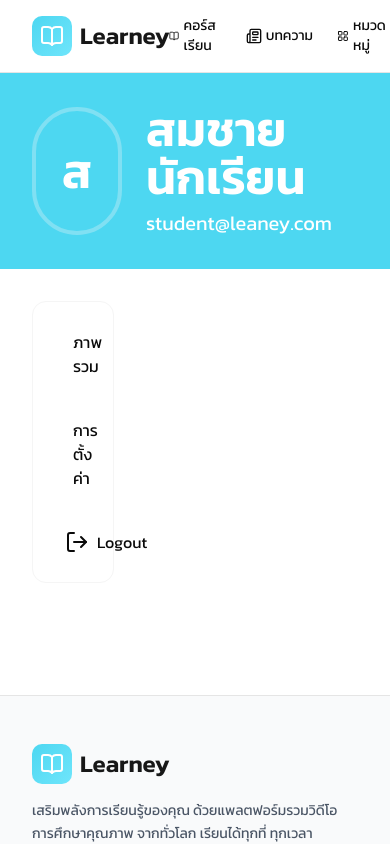
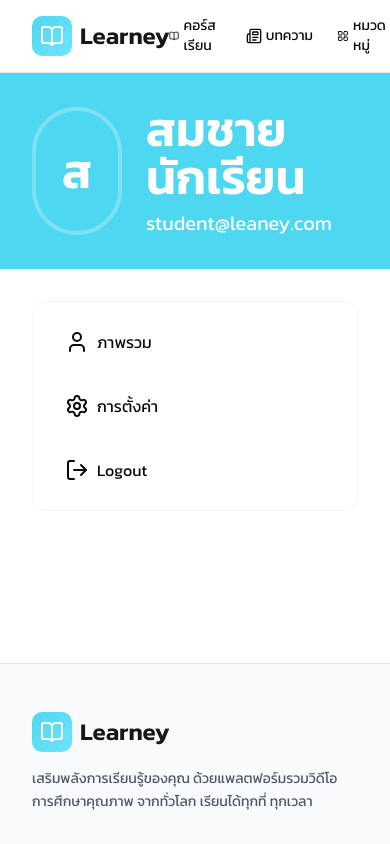
Before and after one commit to suttirakcha/ui-learney, a Next.js app: page /profile/1 in a window 390 px wide. Shown: the top 844 px of the page. Built offline with nearby package versions, Linux system fonts and the light colour scheme.

Commit message:
feat (instructor): style the profile sidebar for both responsive and desktop

```diff
--- a/src/app/(main)/profile/[path]/layout.tsx
+++ b/src/app/(main)/profile/[path]/layout.tsx
@@ -10,11 +10,11 @@
   return (
     <div>
       <ProfileHeader />
-      <div className='max-w-7xl w-full mx-auto grid grid-cols-3 gap-10 p-8'>
+      <div className='max-w-7xl w-full mx-auto grid grid-cols-1 lg:grid-cols-4 gap-10 p-8'>
         <div>
           <ProfileSidebar role={'INSTRUCTOR'} />
         </div>
-        <div className='col-span-2'>{children}</div>
+        <div className='lg:col-span-3'>{children}</div>
       </div>
     </div>
   );
--- a/src/components/profile/ProfileSidebar.tsx
+++ b/src/components/profile/ProfileSidebar.tsx
@@ -15,7 +15,7 @@
   const pathname = usePathname();
 
   return (
-    <div className='border border-accent rounded-xl'>
+    <div className='border border-accent rounded-xl lg:sticky top-10 w-full'>
       {menus.map((menu) => {
         const menuLink = `/profile${menu.href}`;
         return (
```
